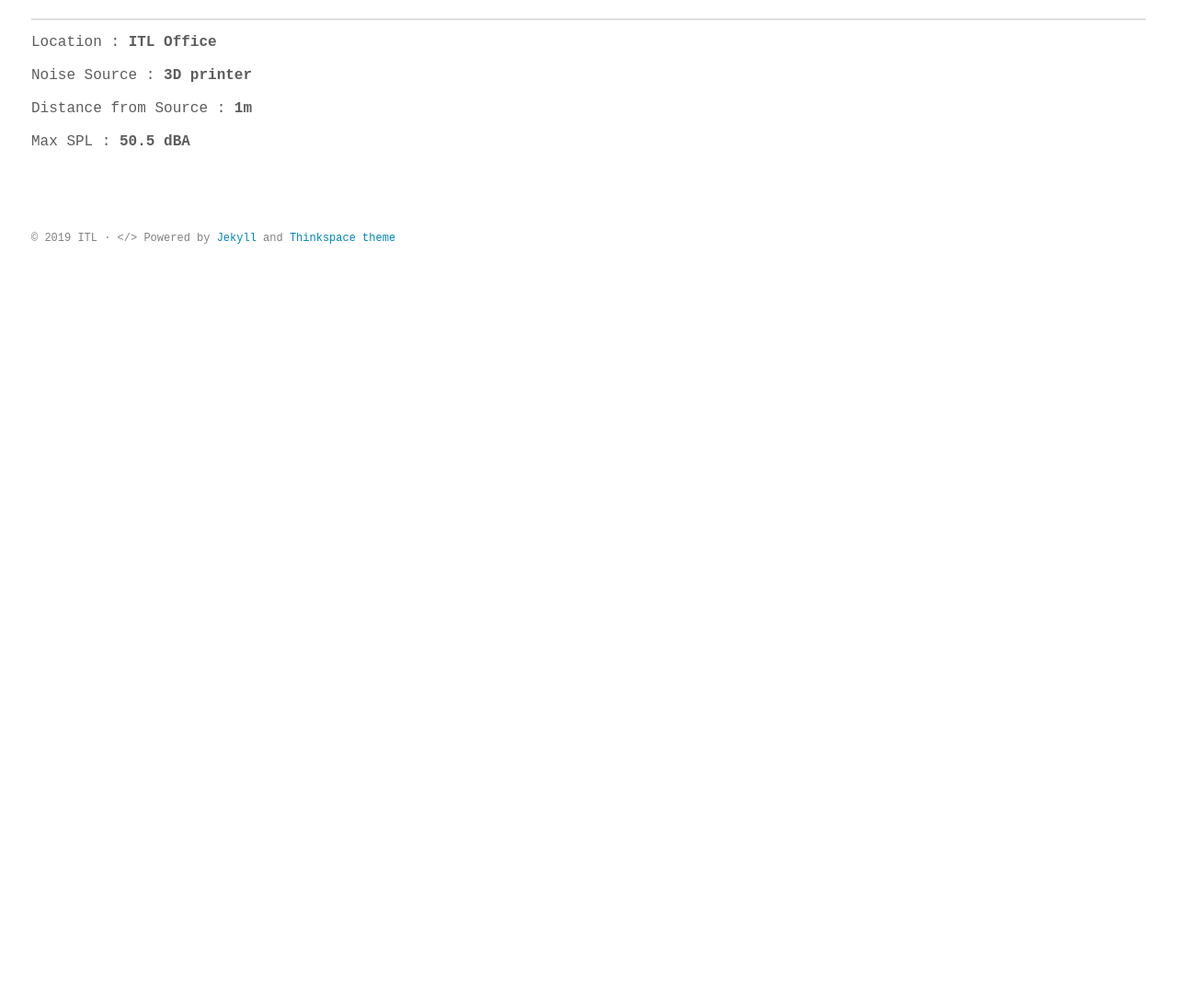
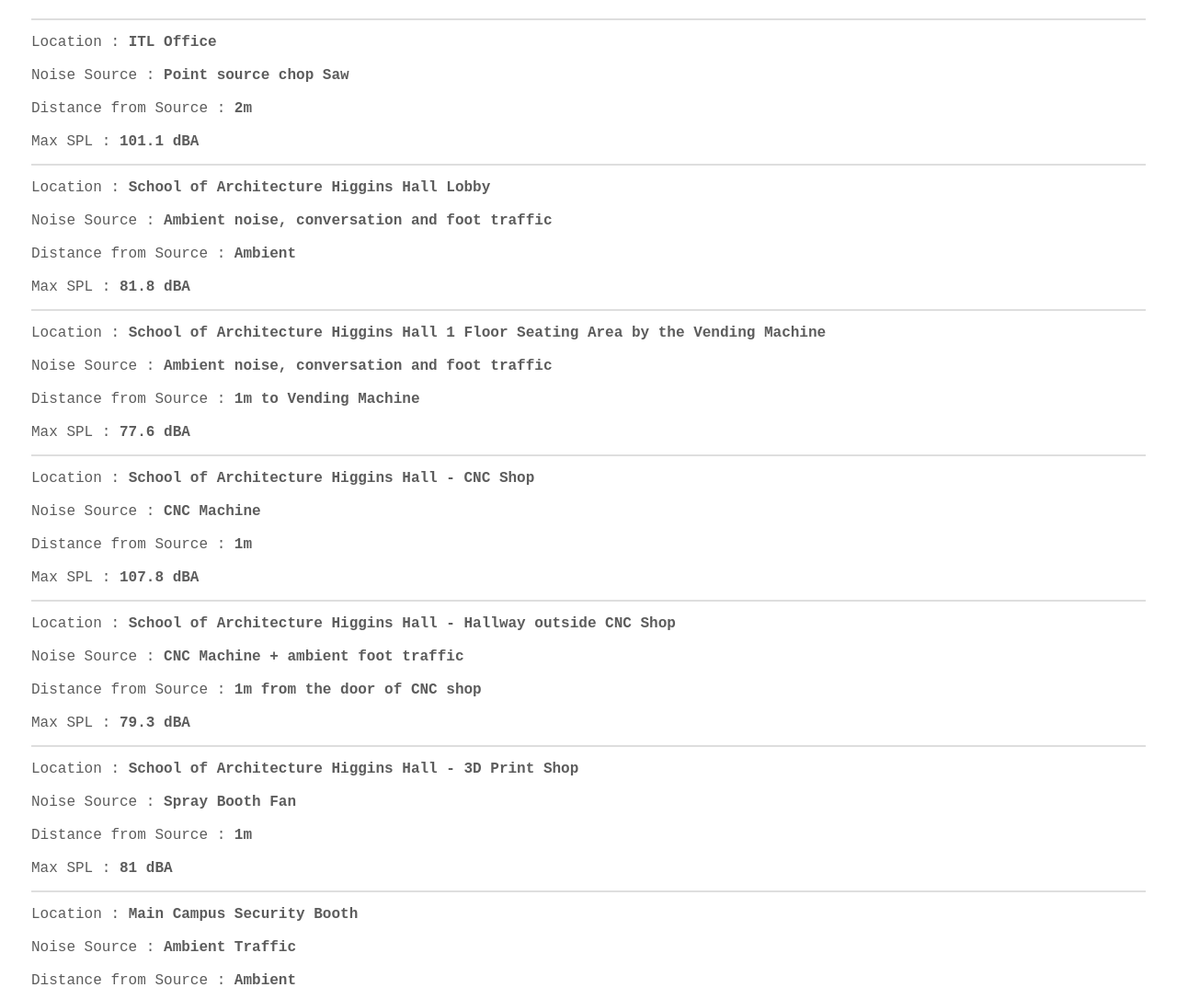
Before and after one commit to tedngai/itldatafactory, a Jekyll site: the page built from _posts/2019-1-24-EnvironmentalNoiseRecording.md, in a window 1280 px wide and 1400 px high, scrolled down 4867 px. Shown: the part 314-1400 px from the top of the window at 92% size. Built offline with Jekyll 4.4.1, drawn with Linux system fonts in a browser that asks for light colours; some web fonts are replaced; before the commit the page ends 5497 px from its top, so only the background shows below that; some of the changed text lies outside the part shown.

Commit message:
Update 2019-1-24-EnvironmentalNoiseRecording.md

```diff
--- a/_posts/2019-1-24-EnvironmentalNoiseRecording.md
+++ b/_posts/2019-1-24-EnvironmentalNoiseRecording.md
@@ -130,8 +130,118 @@ Max SPL : **50.5 dBA**
 
 Location : **ITL Office**
 
-Noise Source : **3D printer**
+Noise Source : **Point source chop Saw**
+
+Distance from Source : **2m**
+
+Max SPL : **101.1 dBA**
+
+***
+
+
+Location : **School of Architecture Higgins Hall Lobby**
+
+Noise Source : **Ambient noise, conversation and foot traffic**
+
+Distance from Source : **Ambient**
+
+Max SPL : **81.8 dBA**
+
+***
+
+
+Location : **School of Architecture Higgins Hall 1 Floor Seating Area by the Vending Machine**
+
+Noise Source : **Ambient noise, conversation and foot traffic**
+
+Distance from Source : **1m to Vending Machine**
+
+Max SPL : **77.6 dBA**
+
+***
+
+
+Location : **School of Architecture Higgins Hall - CNC Shop**
+
+Noise Source : **CNC Machine**
 
 Distance from Source : **1m**
 
-Max SPL : **50.5 dBA**
+Max SPL : **107.8 dBA**
+
+***
+
+
+Location : **School of Architecture Higgins Hall - Hallway outside CNC Shop**
+
+Noise Source : **CNC Machine + ambient foot traffic**
+
+Distance from Source : **1m from the door of CNC shop**
+
+Max SPL : **79.3 dBA**
+
+***
+
+
+Location : **School of Architecture Higgins Hall - 3D Print Shop**
+
+Noise Source : **Spray Booth Fan**
+
+Distance from Source : **1m**
+
+Max SPL : **81 dBA**
+
+***
+
+
+Location : **Main Campus Security Booth**
+
+Noise Source : **Ambient Traffic**
+
+Distance from Source : **Ambient**
+
+Max SPL : **75.1 dBA**
+
+***
+
+
+Location : **Cafeteria**
+
+Noise Source : **Ambient Traffic**
+
+Distance from Source : **Ambient**
+
+Max SPL : **79.3 dBA**
+
+***
+
+
+Location : **Engineering Building Wood Shop**
+
+Noise Source : **Machinery**
+
+Distance from Source : **1m**
+
+Max SPL : **79.5 dBA**
+
+***
+
+
+Location : **Engineering Building Print Lab**
+
+Noise Source : **Printers**
+
+Distance from Source : **1m**
+
+Max SPL : **77 dBA**
+
+***
+
+
+Location : **Engineering Building 1st Floor Hallway**
+
+Noise Source : **Video**
+
+Distance from Source : **2m**
+
+Max SPL : **77.6 dBA**
```
